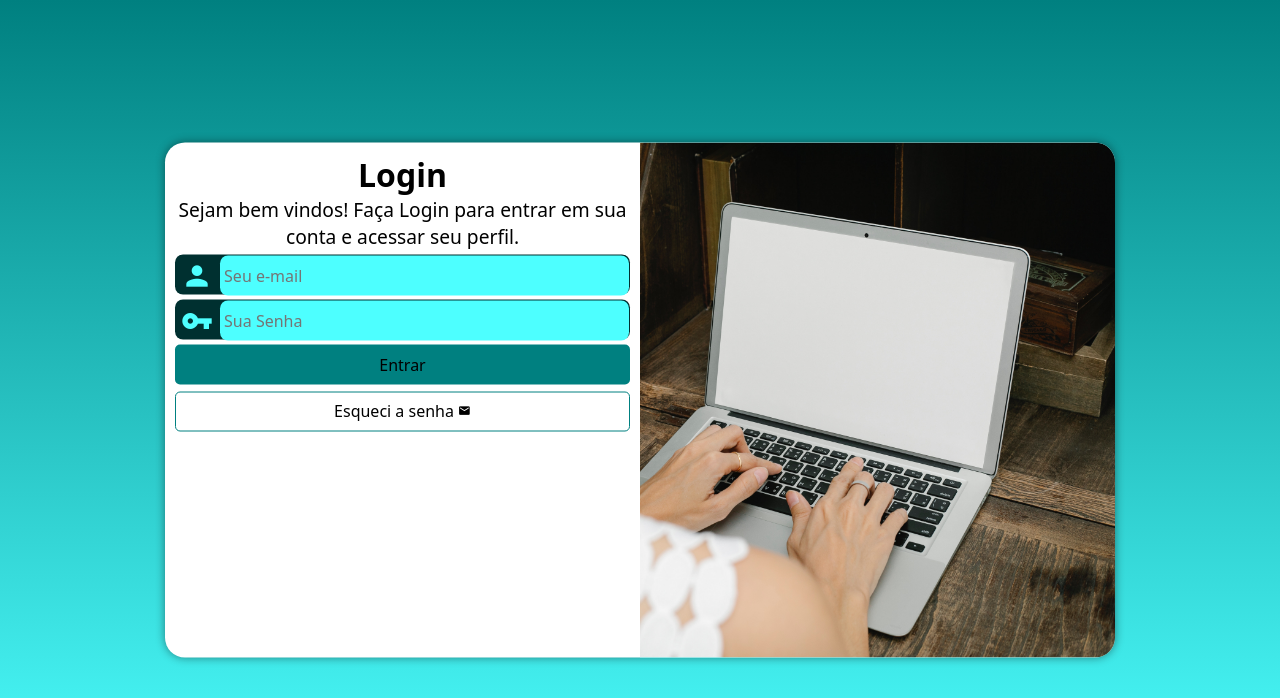
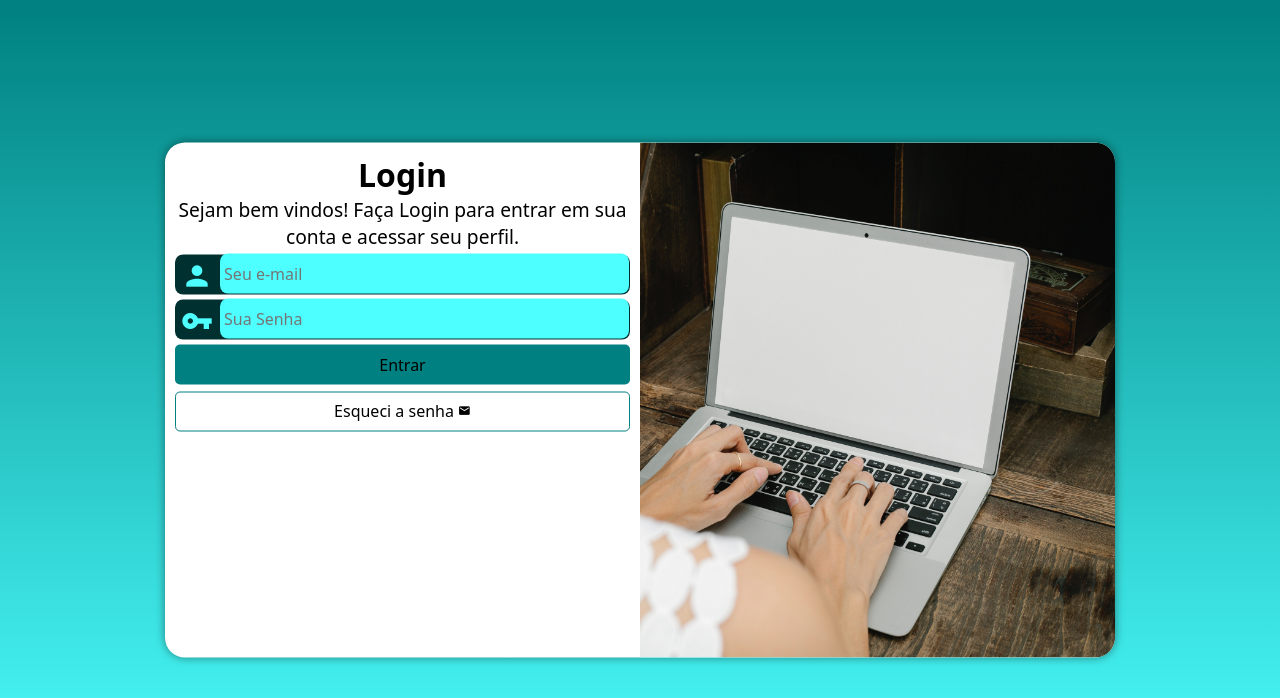
Before and after one commit to Alanfbrum/login, a PHP site: page / in a window 1280 px wide. Shown: the top 698 px of the page. Run offline with PHP 8.4, Linux system fonts and the light colour scheme.

Commit message:
Update style.css

```diff
--- a/estilos/style.css
+++ b/estilos/style.css
@@ -90,7 +90,7 @@ div.campo > input {
     font-size: 1em;
     width: calc(100% - 46px);
     height: 100%;
-    transform: translateY(-10px);
+    transform: translateY(-12px);
     border: 0px;
     border-radius: 8px;
     padding: 4px;
```
